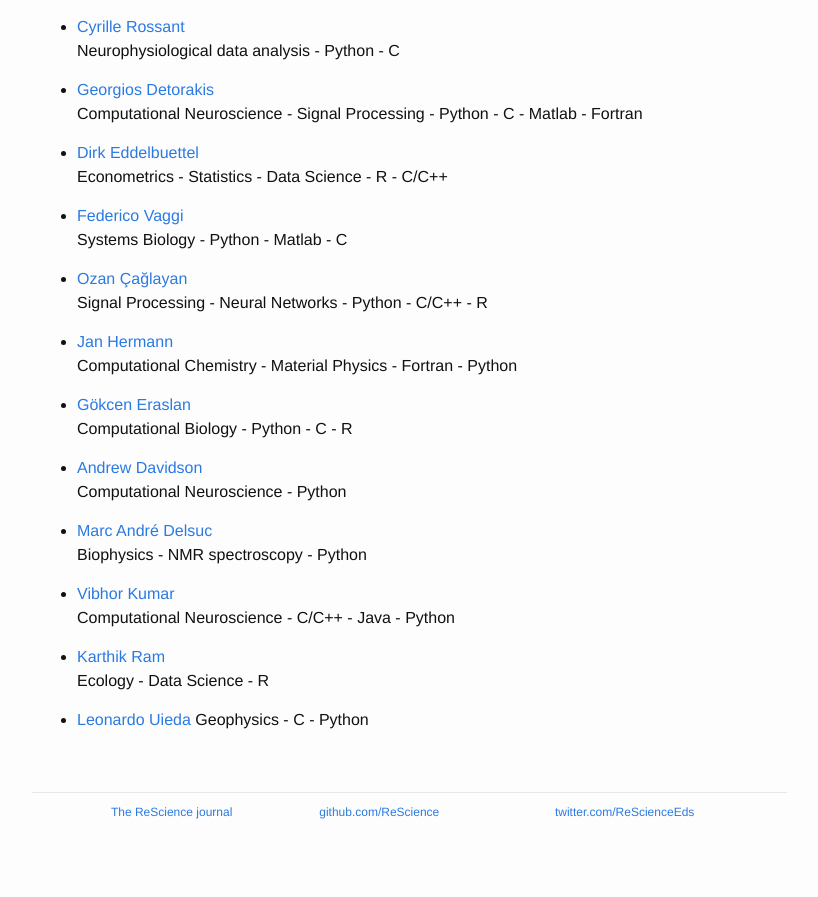
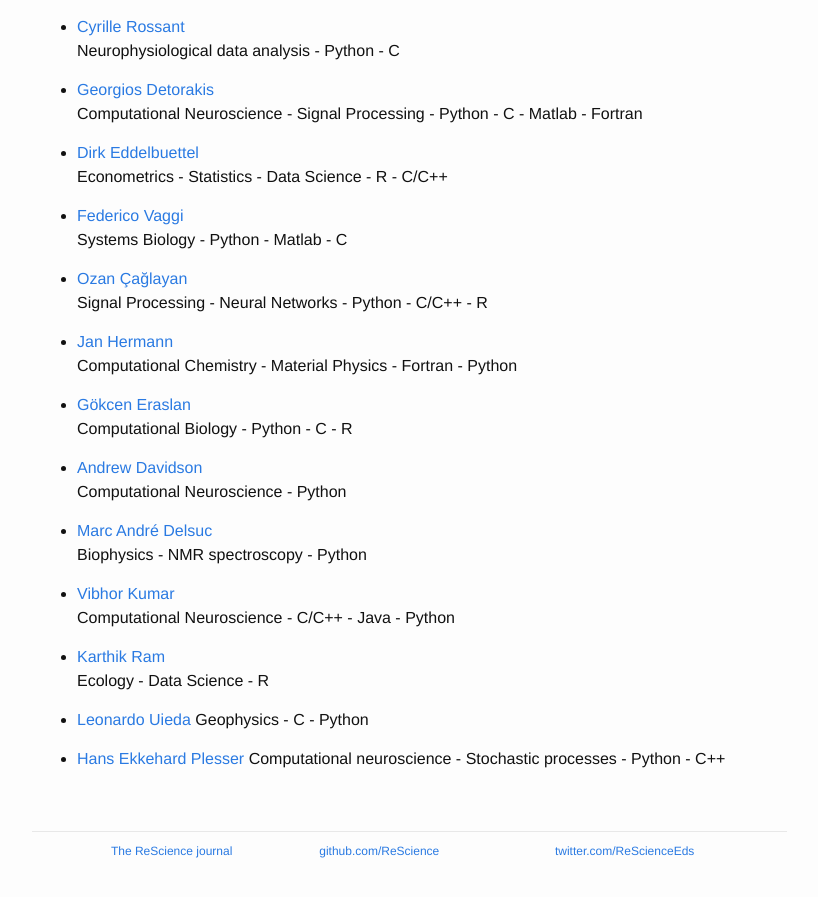
Before and after one commit to ReScience/rescience.github.io, a Jekyll site: the page built from 04-board.md, in a window 1280 px wide and 900 px high, scrolled down 1137 px. Shown: the top 897 px of the window, without its empty margins (223-1041 px from the left). Built offline with Jekyll 4.4.1, drawn with Linux system fonts in a browser that asks for light colours; Markdown is read by kramdown in place of the engine named in the settings; before the commit the page ends 1998 px from its top, so only the background shows below that.

Commit message:
Update 04-board.md

```diff
--- a/04-board.md
+++ b/04-board.md
@@ -85,3 +85,6 @@ accepts submissions in other open source languages.
 
 * [Leonardo Uieda](https://github.com/leouieda)
   Geophysics - C - Python
+
+* [Hans Ekkehard Plesser](https://github.com/heplesser)
+  Computational neuroscience - Stochastic processes - Python - C++
```
